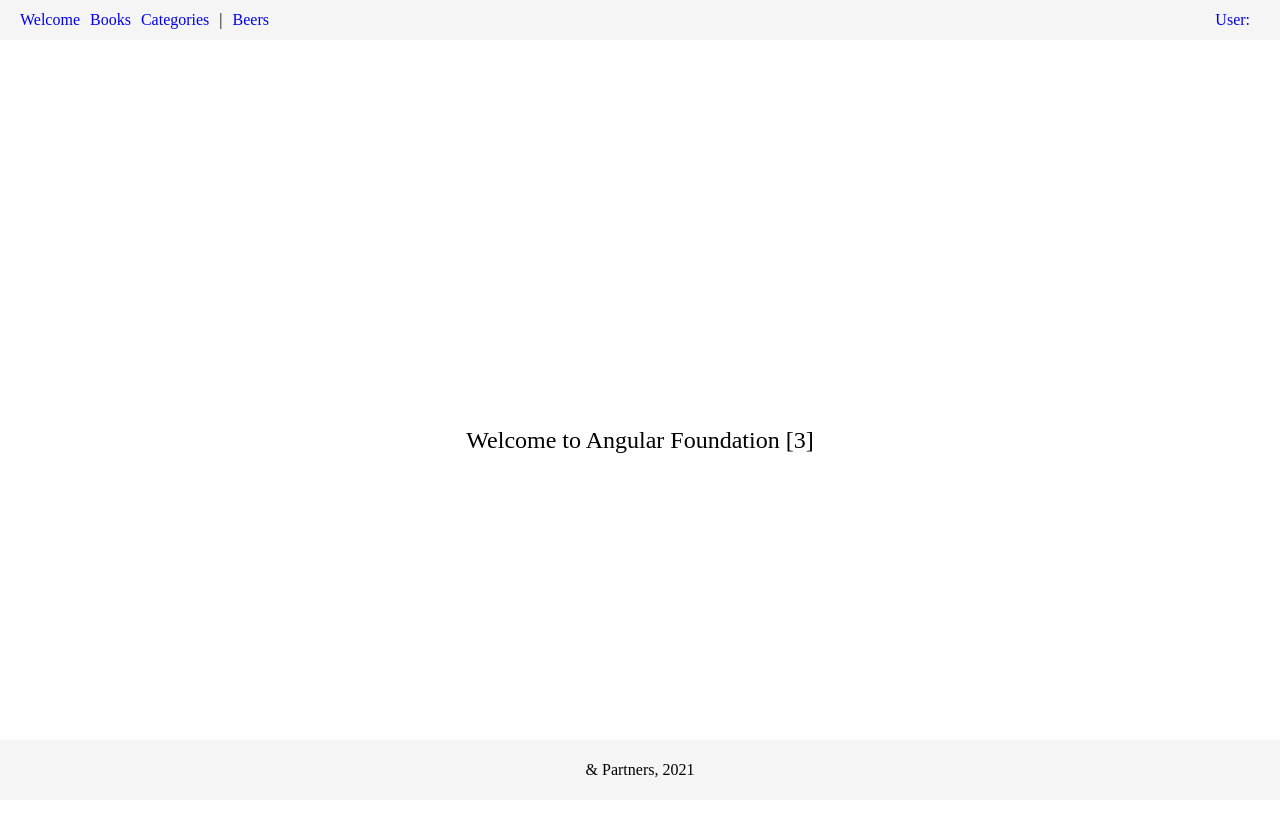
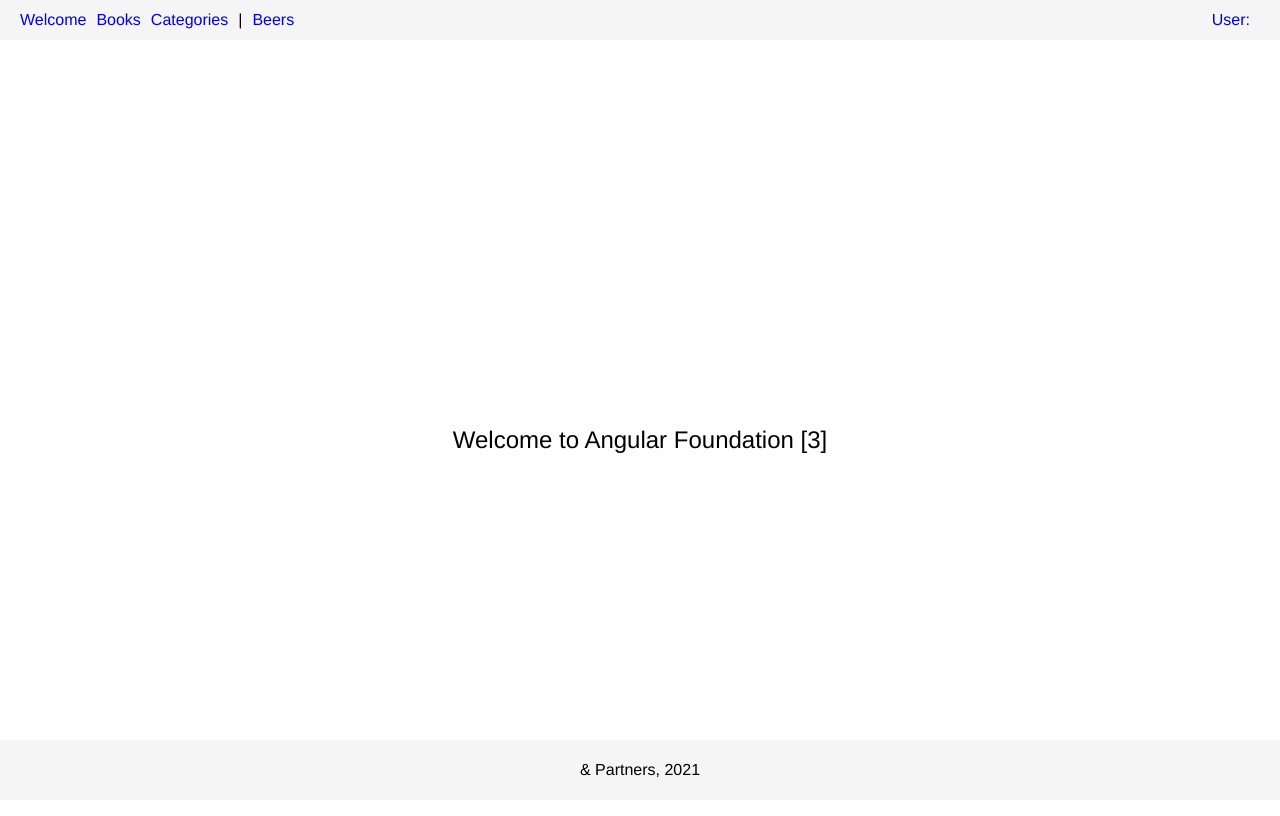
Before and after one commit to Drake9/angular-academy, an Angular app: page / in a window 1280 px wide. Shown: the top 816 px of the page. Built offline with nearby package versions, Linux system fonts and the light colour scheme.

Commit message:
Update styles

```diff
--- a/src/index.html
+++ b/src/index.html
@@ -7,6 +7,8 @@
 
   <meta name="viewport" content="width=device-width, initial-scale=1">
   <link rel="icon" type="image/x-icon" href="favicon.ico">
+  <link href="https://fonts.googleapis.com/css?family=Roboto:300,400,500&display=swap" rel="stylesheet">
+  <link href="https://fonts.googleapis.com/icon?family=Material+Icons" rel="stylesheet">
 </head>
 <body>
   <app-root></app-root>
--- a/src/styles.scss
+++ b/src/styles.scss
@@ -9,3 +9,6 @@
 h2{
   margin-left: 20px;
 }
+
+html, body { height: 100%; }
+body { margin: 0; font-family: Lora, "Helvetica Neue", sans-serif; }
```
